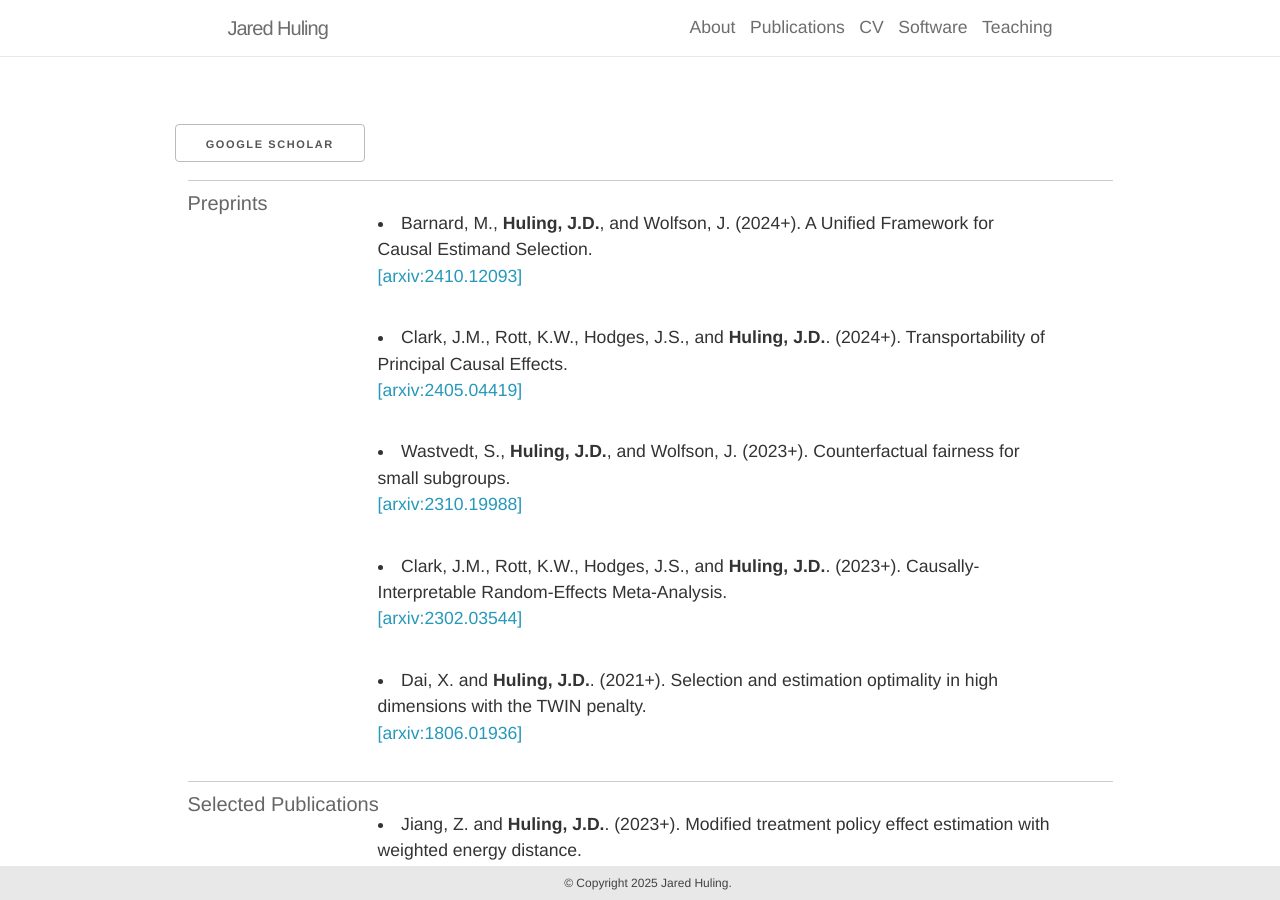
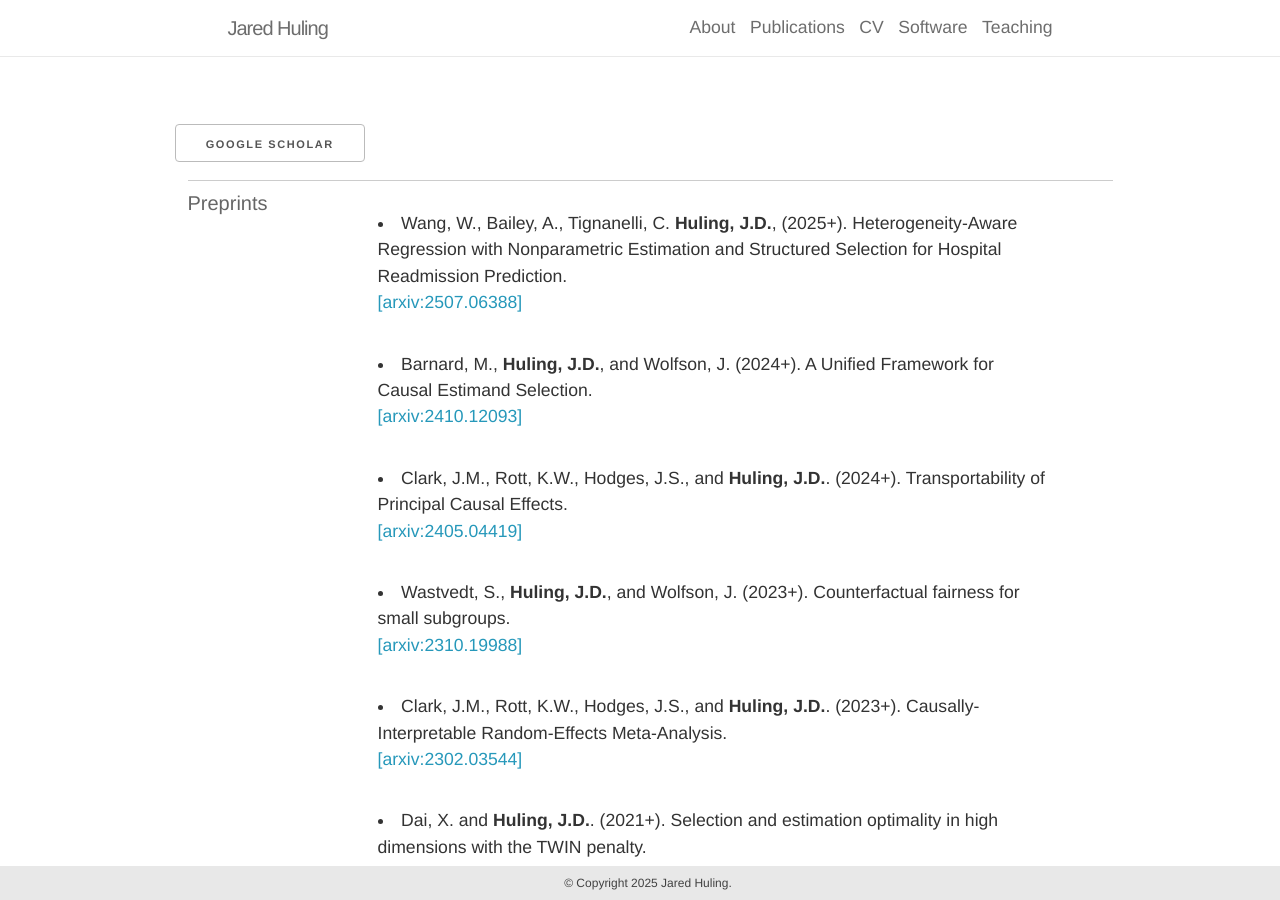
Before and after one commit to jaredhuling/jaredhuling.github.io, a Jekyll site: the page built from _pages/publications.md, in a window 1280 px wide and 900 px high. Built offline with Jekyll 4.4.1, drawn with Linux system fonts in a browser that asks for light colours; nearby versions of some CDN libraries.

Commit message:
small update

```diff
--- a/_pages/publications.md
+++ b/_pages/publications.md
@@ -23,6 +23,12 @@ years: [2018, 2017, 2016]
   <div class="container-fluid">
     <div class="row">
       <div class="twelve columns">
+
+        <p class="bibliography">
+          Wang, W., Bailey, A., Tignanelli, C. <author>Huling, J.D.</author>, (2025+).
+            Heterogeneity-Aware Regression with Nonparametric Estimation and Structured Selection for Hospital Readmission Prediction. <br>
+          <a href="https://arxiv.org/abs/2507.06388">[arxiv:2507.06388]</a>
+        </p>
 
         <p class="bibliography">
           Barnard, M., <author>Huling, J.D.</author>, and Wolfson, J. (2024+).
```
Also changed, not shown: _pages/about.md (+3 -1 lines).
